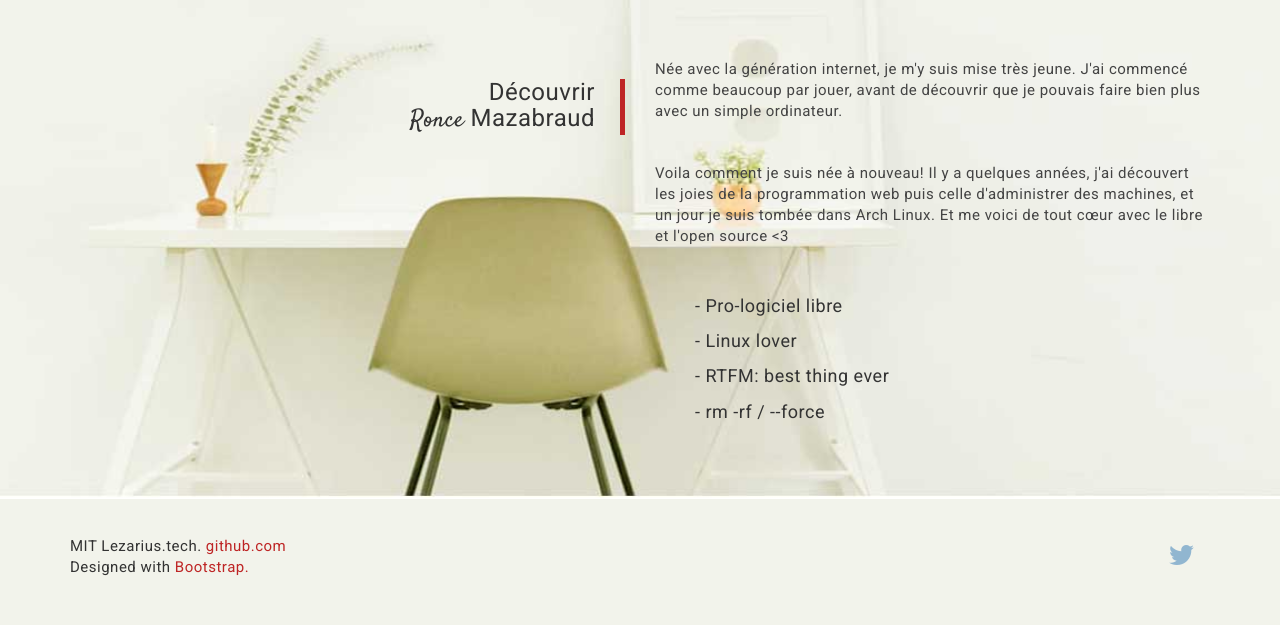
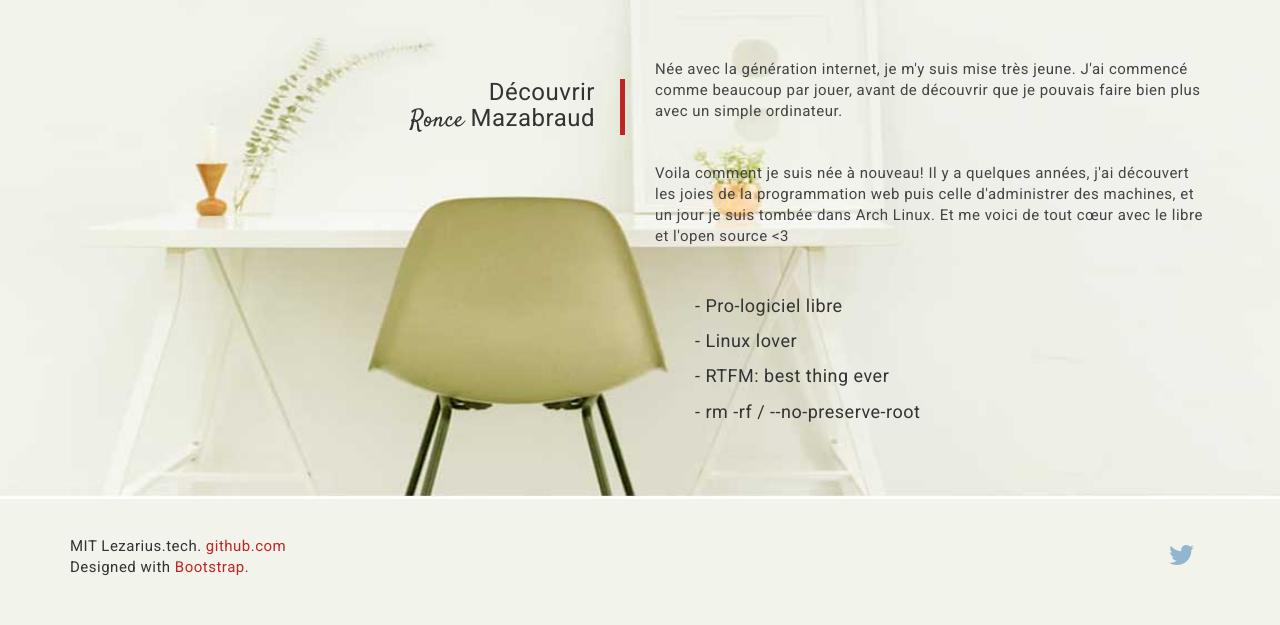
Before and after one commit to lezarius/lezarius.tech, a PHP site: page / in a window 1280 px wide. Shown: the part 651-1276 px from the top of the page. Run offline with PHP 8.4, Linux system fonts and the light colour scheme.

Commit message:
correct command

```diff
--- a/index.php
+++ b/index.php
@@ -37,7 +37,7 @@
               <li>- Pro-logiciel libre</li>
               <li>- Linux lover</li>
               <li>- RTFM: best thing ever</li>
-              <li>- rm -rf / --force</li>
+              <li>- rm -rf / --no-preserve-root</li>
             </ul>
           </div>
         </div>
```
